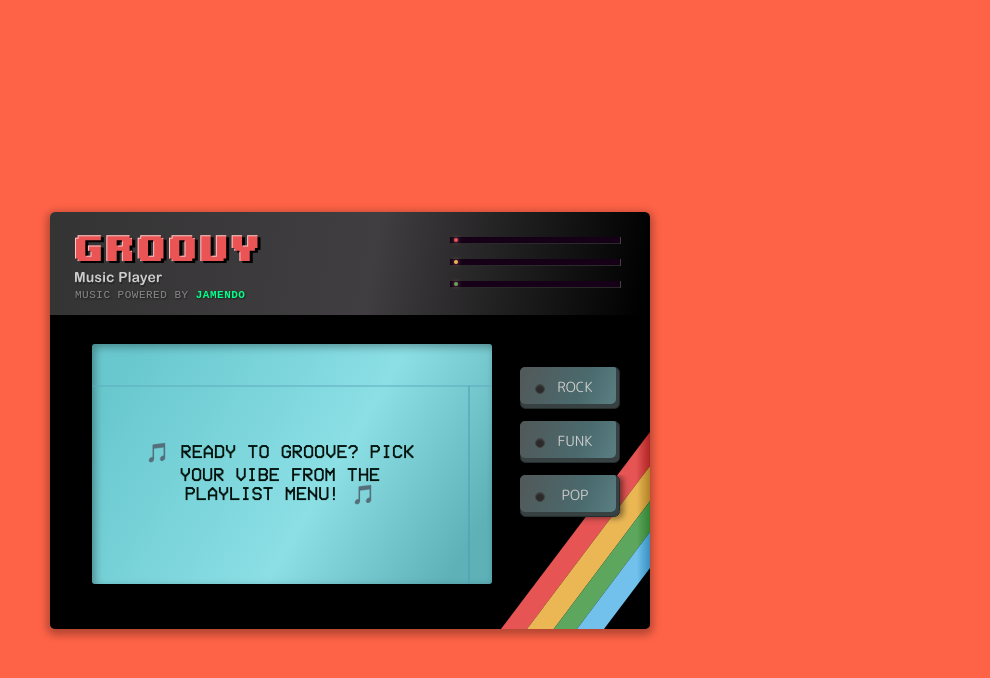
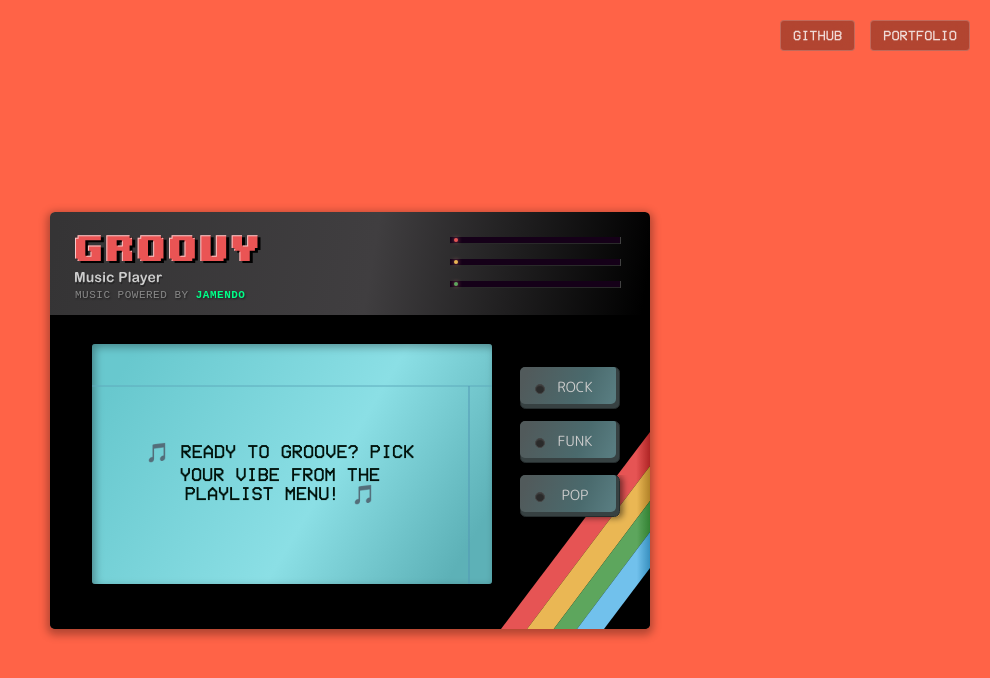
Before and after one commit to TheRegge/react-music-player, a React (Vite) app: page / in a window 1280 px wide. Shown: the top 678 px of the page, without its empty margins (290-1280 px from the left). Built offline with nearby package versions, Linux system fonts and the light colour scheme; no server answers.

Commit message:
Update README with project description and features

```diff
--- a/src/App.css
+++ b/src/App.css
@@ -43,3 +43,34 @@ h6 {
     position: relative;
     z-index: 1;
 }
+
+/* ---------- HEADER LINKS ---------- */
+.header-links {
+    position: fixed;
+    top: 20px;
+    right: 20px;
+    z-index: 1000;
+    display: flex;
+    gap: 15px;
+}
+
+.header-link {
+    color: rgba(255, 255, 255, 0.8);
+    text-decoration: none;
+    font-size: 14px;
+    font-weight: 500;
+    padding: 8px 12px;
+    border-radius: 4px;
+    background-color: rgba(0, 0, 0, 0.3);
+    backdrop-filter: blur(10px);
+    transition: all 0.3s ease;
+    border: 1px solid rgba(255, 255, 255, 0.2);
+    text-transform: uppercase;
+}
+
+.header-link:hover {
+    color: white;
+    background-color: rgba(0, 0, 0, 0.5);
+    border-color: rgba(255, 255, 255, 0.4);
+    transform: translateY(-1px);
+}
--- a/src/App.js
+++ b/src/App.js
@@ -11,6 +11,14 @@ const App = () => {
   return (
     <div className={`app ${windowSize}`}>
       <AlbumArtBackground className="app-background" />
+      <div className="header-links">
+        <a href="https://github.com/TheRegge/react-music-player" target="_blank" rel="noopener noreferrer" className="header-link">
+          GitHub
+        </a>
+        <a href="https://zaleman.co" target="_blank" rel="noopener noreferrer" className="header-link">
+          Portfolio
+        </a>
+      </div>
       <section className={`container ${windowSize}`}>
         <Player />
       </section>
```
Also changed, not shown: 1 other file (tests, documents, lock files or other folders).
